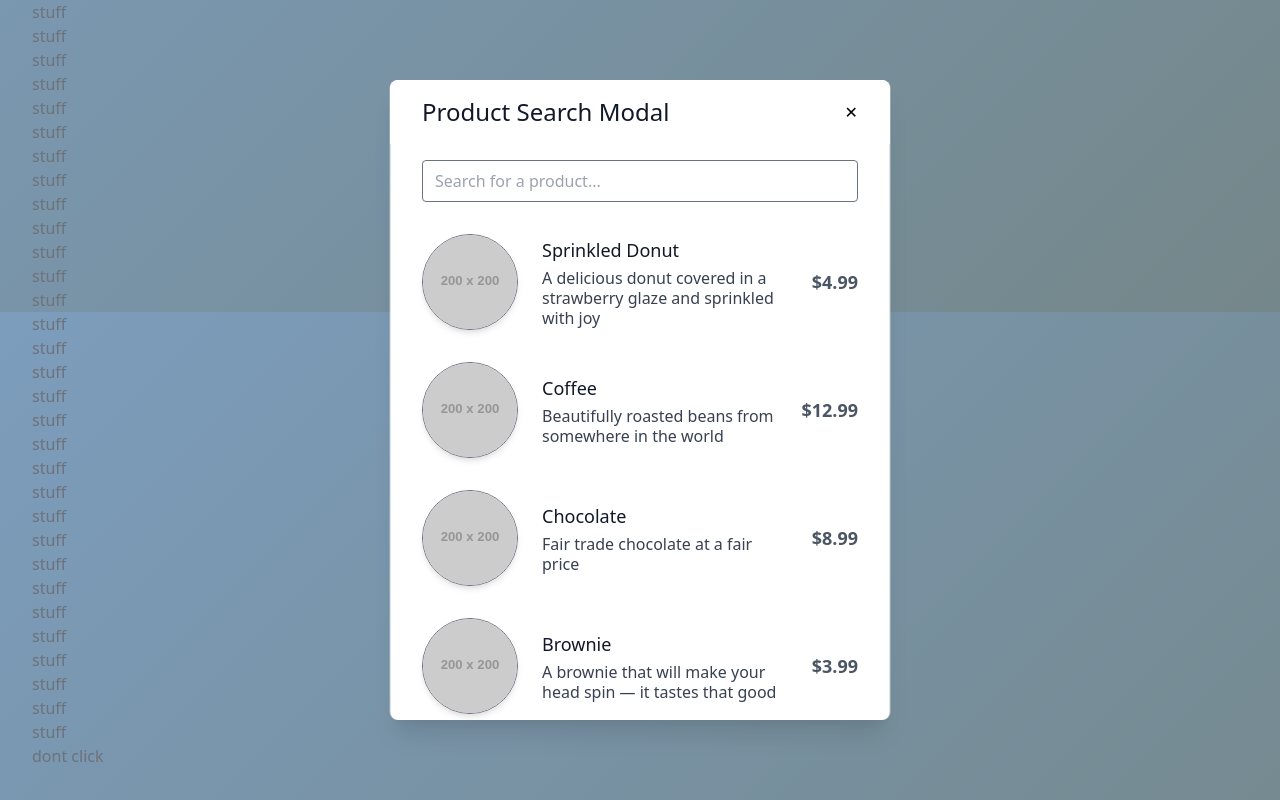
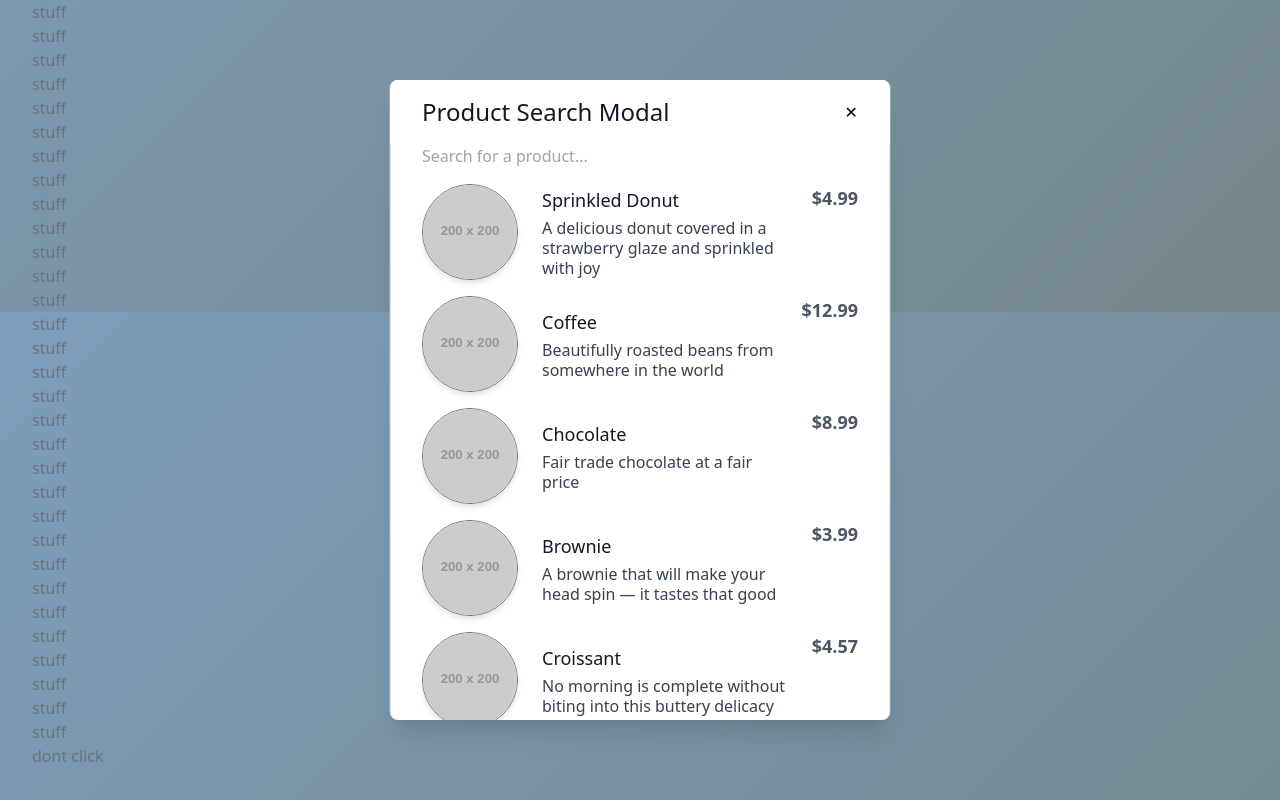
Before and after one commit to warlyware/vue-3-modal-inversion, a Vue app: page / in a window 1280 px wide. Both pictures are taken after a click on the button "dont click". Shown: the part 488-1288 px from the top of the page. Built offline with nearby package versions, Linux system fonts and the light colour scheme.

Commit message:
Kill extra classes

```diff
--- a/src/components/ProductList.vue
+++ b/src/components/ProductList.vue
@@ -1,6 +1,6 @@
 <template>
   <!-- Items -->
-  <div class="my-4 -mx-8">
+  <div class="my-4">
     <div
       v-for="{
         name,
@@ -9,7 +9,7 @@
         price,
       } in products"
       :key="name"
-      class="item space-x-6"
+      class="flex space-x-6 mb-4"
     >
       <img
         class="rounded-full w-24 h-24 object-cover border border-gray-500 shadow-md"
--- a/src/index.css
+++ b/src/index.css
@@ -12,35 +12,3 @@ body,
 html {
   height: 100%;
 }
-
-.modal-container {
-  @apply flex justify-center items-center ;
-}
-
-.input {
-  @apply mt-4 py-2 px-3 border border-gray-500 rounded w-full transition ease-in-out duration-150;
-}
-
-.input:hover {
-  @apply border-black;
-}
-
-.input:focus {
-  @apply outline-none shadow;
-}
-
-.item {
-  @apply px-8 py-4 flex flex-row w-full items-center transition ease-in-out duration-200;
-}
-
-.item.compact {
-  @apply py-2;
-}
-
-.item:hover {
-  @apply bg-gray-200 cursor-pointer;
-}
-
-.item.selected {
-  @apply bg-blue-200;
-}
```
